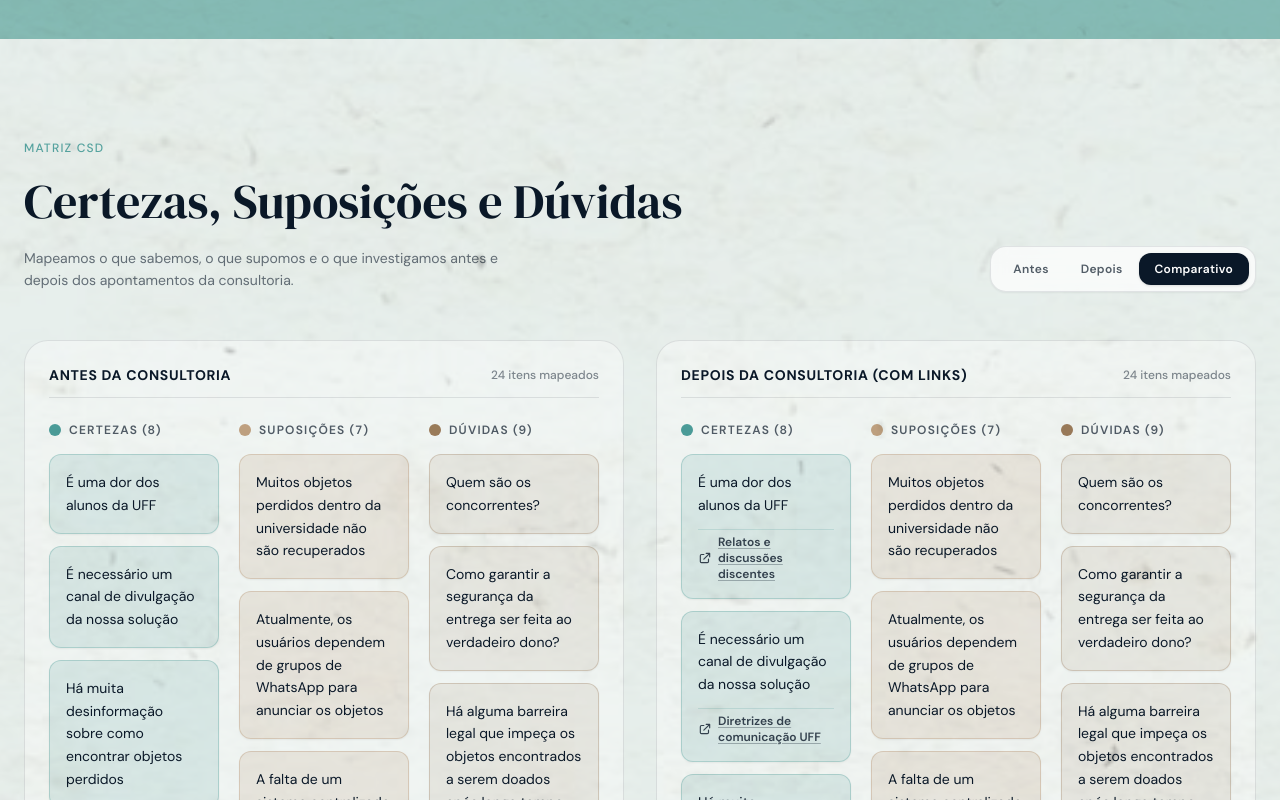
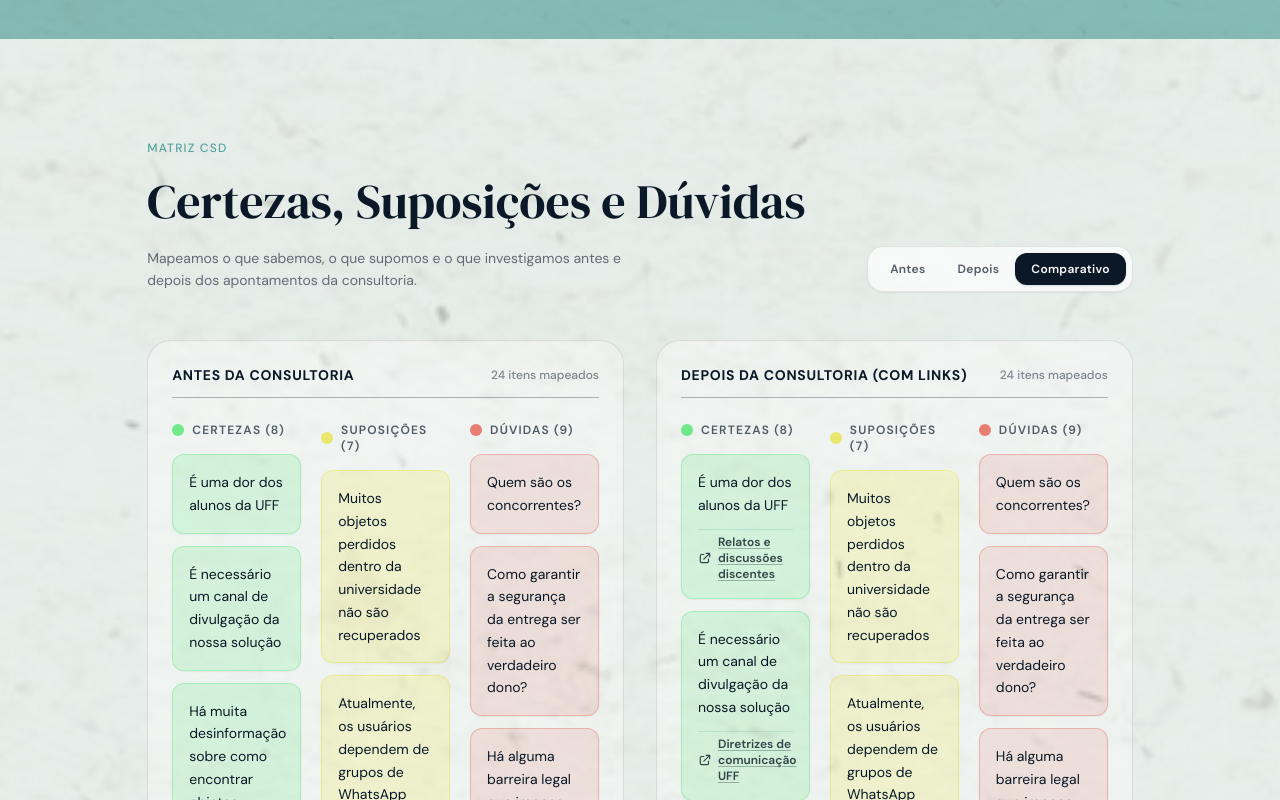
Before and after one commit to LabreCoder/UFFa, a React (Vite) app in the folder site/: page / in a window 1280 px wide. Shown: the part 3480-4280 px from the top of the page. Built offline with nearby package versions, Linux system fonts and the light colour scheme; the HTML template or start-up script is replaced by a standard one.

Commit message:
Update sections files

```diff
--- a/site/src/components/sections/CsdMatrix/CsdMatrix.tsx
+++ b/site/src/components/sections/CsdMatrix/CsdMatrix.tsx
@@ -3,11 +3,14 @@ import { CSD_DATA, CSD_DATA_AFTER } from "../../../data/research";
 import { SectionHeader } from "../../ui/SectionHeader";
 import { SectionImage } from "../../ui/SectionImage";
 
+// Se colocar o arquivo na pasta src/assets, descomente a linha abaixo:
+// import csdPdf from "../../../assets/matriz-csd-uffa.pdf";
+
 function MatrixColumns({ data, badgeLabel }) {
   return (
     <div className="flex-1">
       {badgeLabel && (
-        <div className="mb-6 flex items-center justify-between border-b border-uffa-navy/10 pb-3">
+        <div className="mb-6 flex items-center justify-between border-b border-uffa-navy/30 pb-3">
           <span className="text-sm font-bold uppercase tracking-wider text-uffa-navy">
             {badgeLabel}
           </span>
@@ -21,7 +24,7 @@ function MatrixColumns({ data, badgeLabel }) {
         {/* Certezas */}
         <div>
           <div className="flex items-center gap-2 mb-4">
-            <span className="w-3 h-3 rounded-full bg-uffa-tractorgreen" />
+            <span className="w-3 h-3 rounded-full bg-uffa-green/70" />
             <span className="text-xs font-semibold tracking-widest uppercase text-uffa-navy/70">
               Certezas ({data.certezas.length})
             </span>
@@ -35,7 +38,7 @@ function MatrixColumns({ data, badgeLabel }) {
               return (
                 <div
                   key={i}
-                  className="bg-uffa-tractorgreen/15 border border-uffa-tractorgreen/30 rounded-xl p-4 text-sm text-uffa-navy leading-relaxed hover:bg-uffa-tractorgreen/20 transition-colors flex flex-col justify-between gap-3 shadow-xs"
+                  className="bg-uffa-green/15 border border-uffa-green/30 rounded-xl p-4 text-sm text-uffa-navy leading-relaxed hover:bg-uffa-tractorgreen/20 transition-colors flex flex-col justify-between gap-3 shadow-xs"
                 >
                   <p>{textContent}</p>
                   {link && (
@@ -70,7 +73,7 @@ function MatrixColumns({ data, badgeLabel }) {
         {/* Suposições */}
         <div>
           <div className="flex items-center gap-2 mb-4">
-            <span className="w-3 h-3 rounded-full bg-uffa-gold" />
+            <span className="w-3 h-3 rounded-full bg-uffa-yellow/70" />
             <span className="text-xs font-semibold tracking-widest uppercase text-uffa-navy/70">
               Suposições ({data.suposicoes.length})
             </span>
@@ -79,7 +82,7 @@ function MatrixColumns({ data, badgeLabel }) {
             {data.suposicoes.map((item, i) => (
               <div
                 key={i}
-                className="bg-uffa-gold/20 border border-uffa-gold/40 rounded-xl p-4 text-sm text-uffa-navy leading-relaxed hover:bg-uffa-gold/30 transition-colors shadow-xs"
+                className="bg-uffa-yellow/20 border border-uffa-yellow/40 rounded-xl p-4 text-sm text-uffa-navy leading-relaxed hover:bg-uffa-yellow/30 transition-colors shadow-xs"
               >
                 {item}
               </div>
@@ -90,7 +93,7 @@ function MatrixColumns({ data, badgeLabel }) {
         {/* Dúvidas */}
         <div>
           <div className="flex items-center gap-2 mb-4">
-            <span className="w-3 h-3 rounded-full bg-uffa-coral" />
+            <span className="w-3 h-3 rounded-full bg-uffa-red/70" />
             <span className="text-xs font-semibold tracking-widest uppercase text-uffa-navy/70">
               Dúvidas ({data.duvidas.length})
             </span>
@@ -99,7 +102,7 @@ function MatrixColumns({ data, badgeLabel }) {
             {data.duvidas.map((item, i) => (
               <div
                 key={i}
-                className="bg-uffa-coral/12 border border-uffa-coral/30 rounded-xl p-4 text-sm text-uffa-navy leading-relaxed hover:bg-uffa-coral/18 transition-colors shadow-xs"
+                className="bg-uffa-red/12 border border-uffa-red/30 rounded-xl p-4 text-sm text-uffa-navy leading-relaxed hover:bg-uffa-red/18 transition-colors shadow-xs"
               >
                 {item}
               </div>
@@ -114,12 +117,14 @@ function MatrixColumns({ data, badgeLabel }) {
 export function CsdMatrix() {
   const [viewMode, setViewMode] = useState("all"); // 'before' | 'after' | 'all'
 
+  const pdfDownloadUrl = "public/matriz-csd-uffa.pdf";
+
   return (
     <section id="descobertas" className="relative py-24 px-6 bg-uffa-lightblue">
       <SectionImage image="image1" />
       <div
         className={`mx-auto transition-all duration-300 ${
-          viewMode === "all" ? "max-w-7xl" : "max-w-5xl"
+          viewMode === "all" ? "max-w-4/5" : "max-w-5xl"
         }`}
       >
         <div className="flex flex-col md:flex-row md:items-end justify-between gap-6 mb-12">
@@ -197,6 +202,36 @@ export function CsdMatrix() {
             </div>
           </div>
         )}
+
+        {/* Bloco de Download do PDF */}
+        <div className="mt-12 p-6 rounded-2xl bg-white/50 border border-uffa-navy/10 backdrop-blur-xs flex flex-col sm:flex-row items-center justify-between gap-4">
+          <div className="flex items-center gap-3">
+            <div className="w-10 h-10 rounded-xl bg-uffa-navy/10 text-uffa-navy flex items-center justify-center shrink-0">
+              <svg className="w-5 h-5" fill="none" stroke="currentColor" viewBox="0 0 24 24">
+                <path strokeLinecap="round" strokeLinejoin="round" strokeWidth="2" d="M7 21h10a2 2 0 002-2V9.414a1 1 0 00-.293-.707l-5.414-5.414A1 1 0 0012.586 3H7a2 2 0 00-2 2v14a2 2 0 002 2z" />
+              </svg>
+            </div>
+            <div>
+              <h4 className="text-sm font-semibold text-uffa-navy">
+                Matriz CSD Completa (PDF)
+              </h4>
+              <p className="text-xs text-uffa-navy/60">
+                Baixe o documento com as certezas, suposições e dúvidas.
+              </p>
+            </div>
+          </div>
+
+          <a
+            href={pdfDownloadUrl}
+            download="Matriz-CSD-UFFa.pdf"
+            className="inline-flex items-center gap-2 px-5 py-2.5 bg-uffa-navy hover:bg-uffa-navy/90 text-white rounded-xl text-xs font-semibold tracking-wide transition-all shadow-sm hover:shadow shrink-0 cursor-pointer"
+          >
+            <svg className="w-4 h-4" fill="none" stroke="currentColor" viewBox="0 0 24 24">
+              <path strokeLinecap="round" strokeLinejoin="round" strokeWidth="2" d="M4 16v1a3 3 0 003 3h10a3 3 0 003-3v-1m-4-4l-4 4m0 0l-4-4m4 4V4" />
+            </svg>
+            Baixar PDF
+          </a>
+        </div>
       </div>
     </section>
   );
--- a/site/src/components/sections/ResearchTimeLine/ResearchTimeline.tsx
+++ b/site/src/components/sections/ResearchTimeLine/ResearchTimeline.tsx
@@ -9,7 +9,7 @@ const RESEARCH_STEPS = [
     done: true,
   },
   {
-    label: "How Might We (Como Poderíamos?)",
+    label: "How Might We",
     desc: "Reformulação das principais dores e desafios em perguntas norteadoras de oportunidade para orientar a geração de soluções.",
     done: true,
   },
```
